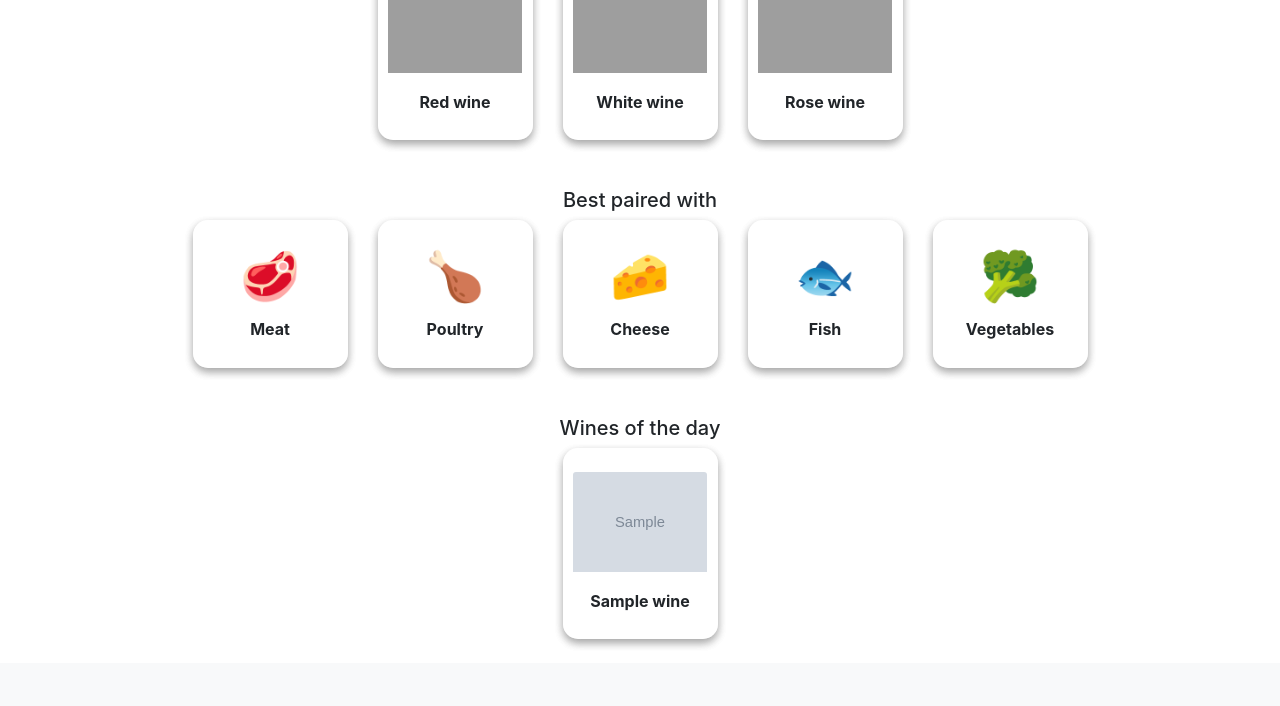
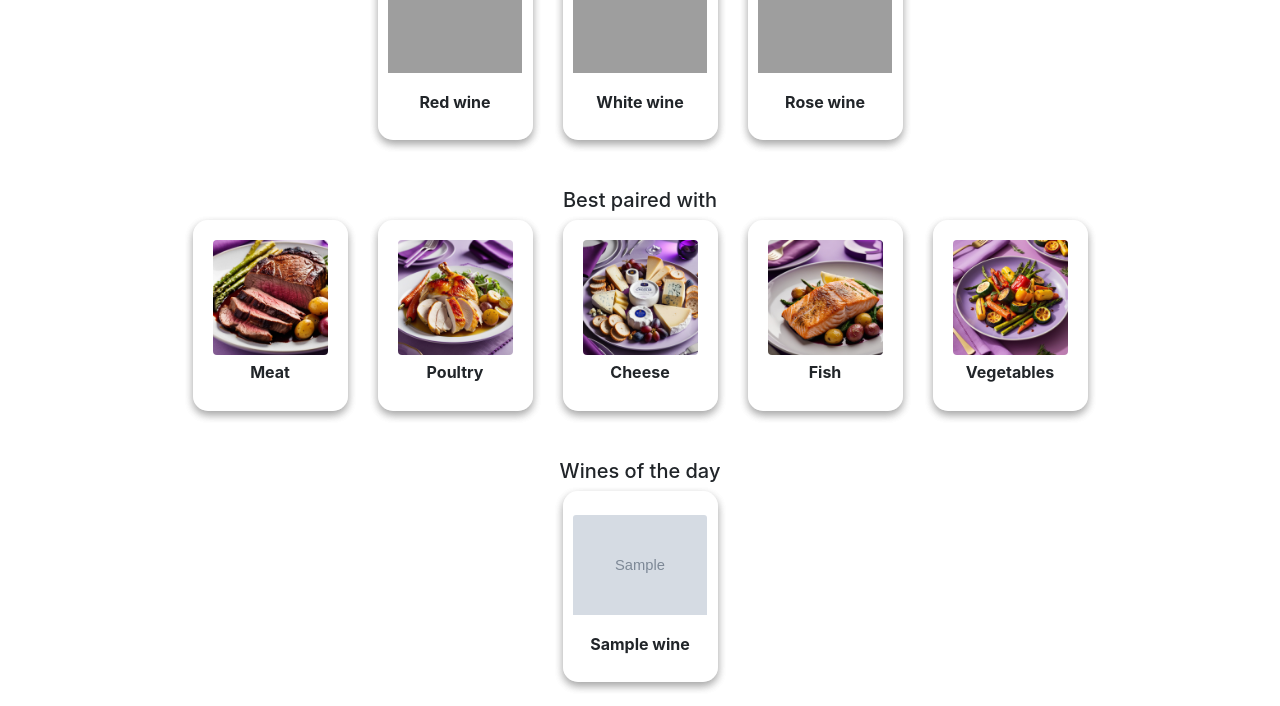
Before and after one commit to gijsoliemans/GrapeGuide, a Flask app: template templates/index.html in a window 1280 px wide. Shown: the part 482-1188 px from the top of the page. Before the commit the page ends 1129 px from the top, so only its background shows below. Run offline with Flask 3, Linux system fonts and the light colour scheme; the template is opened without the code that fills it: most values are stand-ins (such as "Sample title", 1, 10 or a date in 2020); grey boxes marked "Sample" are stand-in pictures; parts of the project's set-up code (start-up, migrations or seed data) failed here and were passed over; some libraries are stand-ins or nearby versions; grey boxes are pictures that could not be loaded.

Commit message:
Images op Home

```diff
--- a/templates/index.html
+++ b/templates/index.html
@@ -113,7 +113,7 @@
             <div class="card">
                 <a href="/wines?search=&sort=&price_min=&price_max=&pairing=meat&country=&type=&grape=&vintage=&region=&secondary_grape_varieties=&style=&characteristics=&closure=&capacity=&unit=&abv_min=&abv_max=" class="card h-100">
                     <div class="card-body text-center">
-                        <div class="emoji">🥩</div>
+                        <div><img src="{{ url_for('static', filename='images/Meat.jpg') }}" class="img-fluid rounded" alt="Types of Wines" style="max-width: 100%; height: auto;"></div>
                         <h6 class="font-weight-bold mt-2">Meat</h6>
                     </div>
                 </a>
@@ -124,7 +124,7 @@
             <div class="card">
                 <a href="/wines?search=&sort=&price_min=&price_max=&pairing=poultry&country=&type=&grape=&vintage=&region=&secondary_grape_varieties=&style=&characteristics=&closure=&capacity=&unit=&abv_min=&abv_max=" class="card h-100">
                     <div class="card-body text-center">
-                        <div class="emoji">🍗</div>
+                        <div><img src="{{ url_for('static', filename='images/Poultry.jpg') }}" class="img-fluid rounded" alt="Types of Wines" style="max-width: 100%; height: auto;"></div>
                         <h6 class="font-weight-bold mt-2">Poultry</h6>
                     </div>
                 </a>
@@ -135,7 +135,7 @@
             <div class="card">
                 <a href="/wines?search=&sort=&price_min=&price_max=&pairing=cheese&country=&type=&grape=&vintage=&region=&secondary_grape_varieties=&style=&characteristics=&closure=&capacity=&unit=&abv_min=&abv_max=" class="card h-100">
                     <div class="card-body text-center">
-                        <div class="emoji">🧀</div>
+                        <div><img src="{{ url_for('static', filename='images/Cheese.jpg') }}" class="img-fluid rounded" alt="Types of Wines" style="max-width: 100%; height: auto;"></div>
                         <h6 class="font-weight-bold mt-2">Cheese</h6>
                     </div>
                 </a>
@@ -146,7 +146,7 @@
             <div class="card">
                 <a href="/wines?search=&sort=&price_min=&price_max=&pairing=fish&country=&type=&grape=&vintage=&region=&secondary_grape_varieties=&style=&characteristics=&closure=&capacity=&unit=&abv_min=&abv_max=" class="card h-100">
                     <div class="card-body text-center">
-                        <div class="emoji">🐟</div>
+                        <div><img src="{{ url_for('static', filename='images/Fish.jpg') }}" class="img-fluid rounded" alt="Types of Wines" style="max-width: 100%; height: auto;"></div>
                         <h6 class="font-weight-bold mt-2">Fish</h6>
                     </div>
                 </a>
@@ -157,7 +157,7 @@
             <div class="card">
                 <a href="/wines?search=&sort=&price_min=&price_max=&pairing=vegetables&country=&type=&grape=&vintage=&region=&secondary_grape_varieties=&style=&characteristics=&closure=&capacity=&unit=&abv_min=&abv_max=" class="card h-100">
                     <div class="card-body text-center">
-                        <div class="emoji">🥦</div>
+                        <div><img src="{{ url_for('static', filename='images/Vegetables.jpg') }}" class="img-fluid rounded" alt="Types of Wines" style="max-width: 100%; height: auto;"></div>
                         <h6 class="font-weight-bold mt-2">Vegetables</h6>
                     </div>
                 </a>
```
Also changed, not shown: static/images/Cheese.jpg (added), static/images/Fish.jpg (added), static/images/Meat.jpg (added), static/images/Poultry.jpg (added), static/images/Vegetables.jpg (added).
